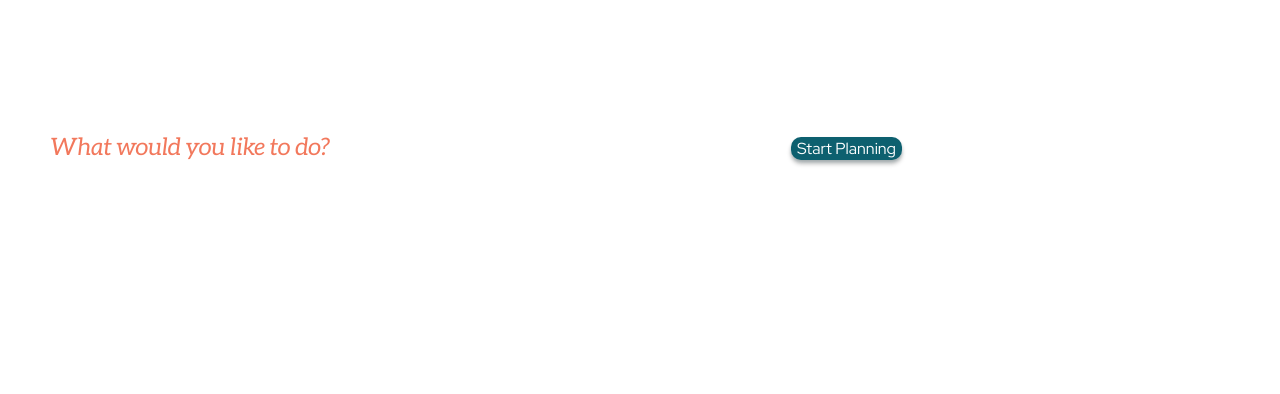
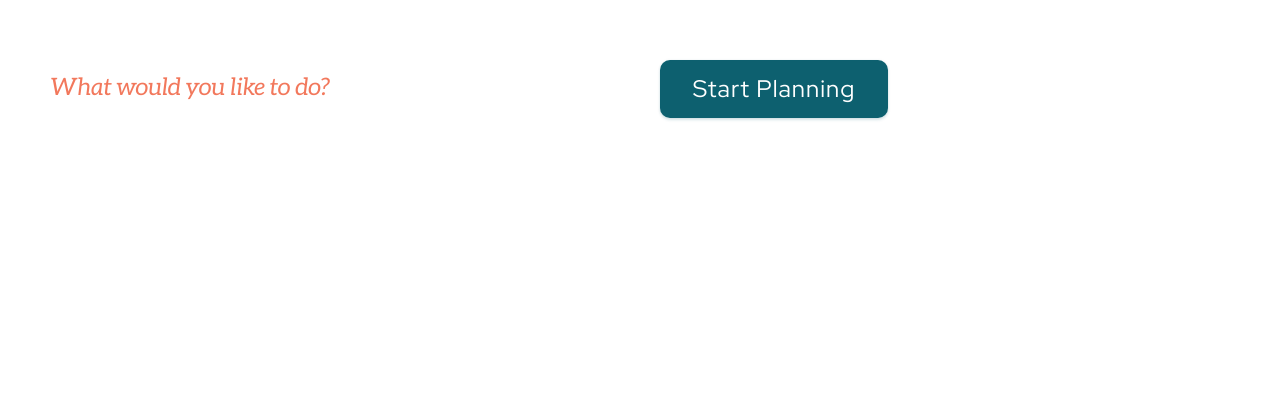
Before and after one commit to AlexNemtsev/travel, a plain HTML site: page index.html in a window 1280 px wide. Shown: the part 406-800 px from the top of the page. Drawn offline with Linux system fonts and the light colour scheme.

Commit message:
refactor: add input instead of div

```diff
--- a/index.html
+++ b/index.html
@@ -78,10 +78,8 @@
         <h1 class="planning__headline">Explore the beauty of the World</h1>
         <span class="planning__call">Receive personalized recommendations for countries, hotels,
           activities and more</span>
-        <div class="planning__search-field">
-          <span class="placeholder">What would you like to do?</span>
-          <button>Start Planning</button>
-        </div>
+        <input type="text" name="search" class="search" placeholder="What would you like to do?">
+        <button class="search-button">Start Planning</button>
       </div>
     </section>
     <section class="steps">
--- a/style.css
+++ b/style.css
@@ -183,32 +183,35 @@ button:hover {
     padding-bottom: 15px;
 }
 
-.planning__search-field {
-    display: flex;
-    justify-content: space-between;
-    align-items: center;
-    margin-right: 10px;
-    max-width: 892px;
+.search {
+    box-sizing: border-box;
+    max-width: 890px;
     height: 95px;
     background: rgba(255, 255, 255, 0.7);
     border-radius: 16px;
-}
-
-.placeholder {
+    border: none;
+    outline: none;
     font-family: 'Aleo Italic';
     font-size: 24px;
     color: var(--orange);
     padding-left: 41px;
 }
 
-.search-field>button {
+.search::placeholder {
+    color: var(--orange);
+}
+
+.search-button {
+    position: relative;
+    bottom: 78px;
+    left: 650px;
     font-style: normal;
     font-weight: 500;
     font-size: 24px;
     line-height: 32px;
     letter-spacing: 1px;
-    margin-right: 18px;
     max-height: 58px;
+    width: 228px;
     padding: 13px 32px;
     box-shadow: 0px 0px 3px rgba(13, 96, 111, 0.08), 0px 2px 3px rgba(13, 96, 111, 0.16);
 }
```
